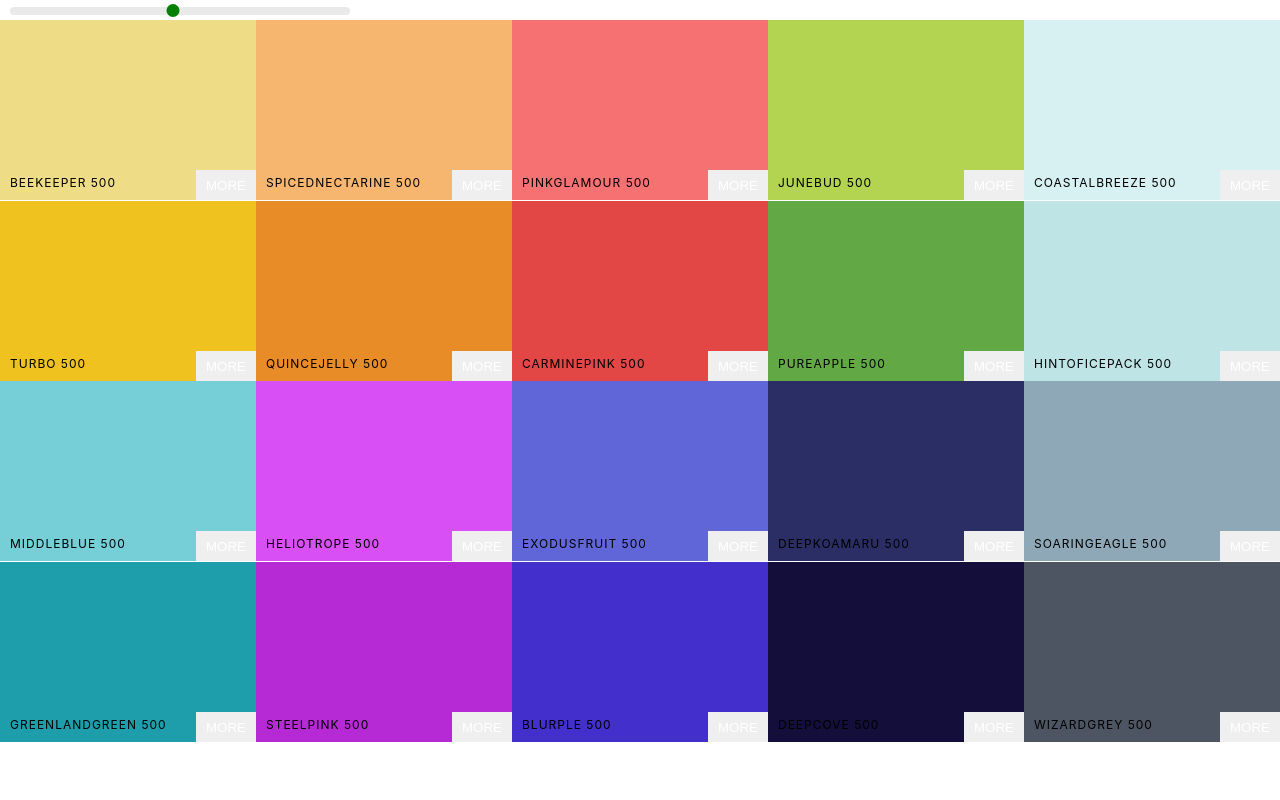
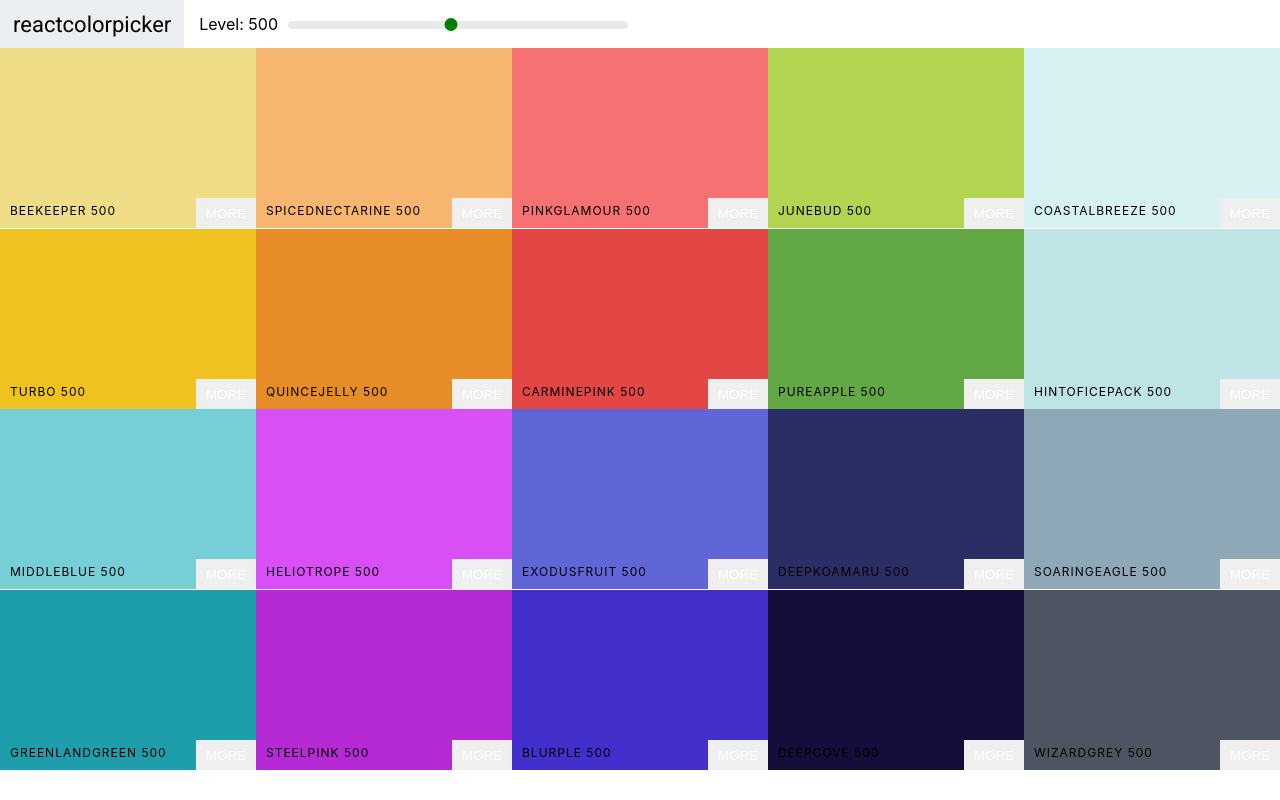
Before and after one commit to karthik18ganesh/reactcolors, a React (Create React App) app: page / in a window 1280 px wide. Built offline with nearby package versions, Linux system fonts and the light colour scheme.

Commit message:
Added Navbar and Roboto Google font

```diff
--- a/public/index.html
+++ b/public/index.html
@@ -19,6 +19,7 @@
       work correctly both with client-side routing and a non-root public URL.
       Learn how to configure a non-root public URL by running `npm run build`.
     -->
+    <link href="https://fonts.googleapis.com/css?family=Roboto&display=swap" rel="stylesheet">
     <title>React App</title>
   </head>
   <body>
--- /dev/null
+++ b/src/NavBar.css
@@ -0,0 +1,48 @@
+.Navbar{
+    display:flex;
+    align-items:center;
+    justify-content: flex-start;
+    height:6vh;
+}
+
+.logo{
+    margin-right:15px;
+    padding:0 13px;
+    font-size:22px;
+    background-color: #eceff1;
+    font-family: Roboto;
+    height:100%;
+    display:flex;
+    align-items:center;
+
+}
+
+.logo a{
+    text-decoration: none;
+    color:black;
+}
+
+.slider{
+    width: 340px;
+    margin: 0 10px;
+    display:inline-block;
+}
+
+.rc-slider-track{
+    background-color: transparent;
+}
+
+.rc-slider-rail{
+    height:8px;
+}
+
+.rc-slider-handle,.rc-slider-handle:active,.rc-slider-handle:hover,.rc-slider-handle:focus{
+    background-color: green;
+    outline: none;
+    border:2px solid green;
+    box-shadow:none;
+    width:13px;
+    height:13px;
+    margin-left:-7px;
+    margin-top: -3px;
+}
--- /dev/null
+++ b/src/NavBar.js
@@ -0,0 +1,24 @@
+import React, { Component } from 'react'
+import Slider from 'rc-slider';
+import 'rc-slider/assets/index.css';
+import './NavBar.css'
+class NavBar extends Component {
+    render() {
+        const {level,changeLevel} = this.props;
+        return (
+            <header className="Navbar">
+                <div className='logo'>
+                    <a href='#'>reactcolorpicker</a>
+                </div>
+                <div className="slider-container">
+                    <span>Level: {level}</span>
+                <div className="slider">
+                <Slider defaultValue={level} min={100} onAfterChange={changeLevel} max={900} step={100}/>
+                </div>
+                </div>
+            </header>
+        )
+    }
+}
+
+export default NavBar;
--- a/src/Palette.css
+++ b/src/Palette.css
@@ -5,28 +5,3 @@
 .Palette-colors{
     height:90%;
 }
-
-.slider{
-    width: 340px;
-    margin: 0 10px;
-    display:inline-block;
-}
-
-.rc-slider-track{
-    background-color: transparent;
-}
-
-.rc-slider-rail{
-    height:8px;
-}
-
-.rc-slider-handle,.rc-slider-handle:active,.rc-slider-handle:hover,.rc-slider-handle:focus{
-    background-color: green;
-    outline: none;
-    border:2px solid green;
-    box-shadow:none;
-    width:13px;
-    height:13px;
-    margin-left:-7px;
-    margin-top: -3px;
-}
--- a/src/Palette.js
+++ b/src/Palette.js
@@ -1,8 +1,7 @@
 import React, { Component } from 'react'
 import ColorBox from './ColorBox';
-import Slider from 'rc-slider';
-import 'rc-slider/assets/index.css';
 import './Palette.css';
+import Navbar from './NavBar';
 export class Palette extends Component {
     constructor(props){
         super(props);
@@ -23,9 +22,7 @@ export class Palette extends Component {
         ));
         return (
             <div className="Palette">
-                <div className="slider">
-                <Slider defaultValue={this.state.level} min={100} onAfterChange={this.changeLevel} max={900} step={100}/>
-                </div>
+                <Navbar changeLevel={this.changeLevel} level={level}/>
                 <div className="Palette-colors">{ColorBoxes}</div>
             </div>
         )
```
